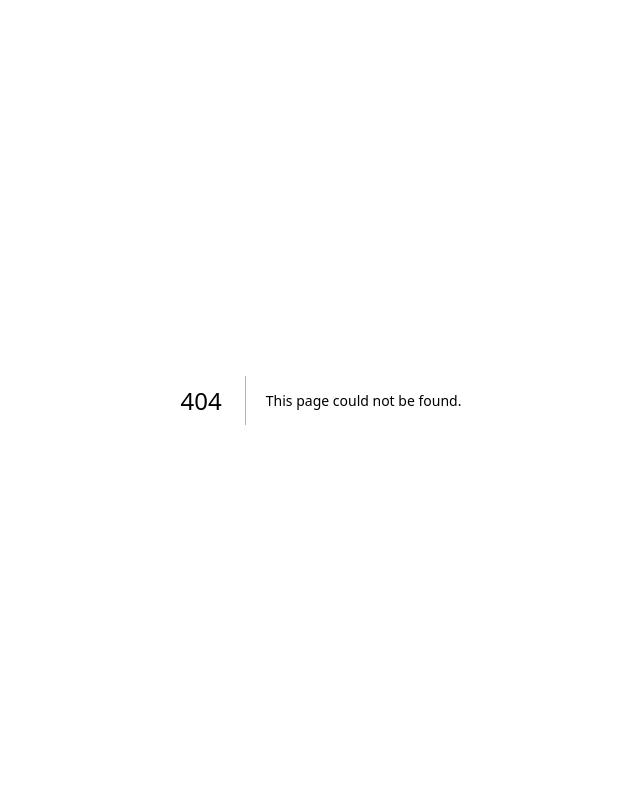
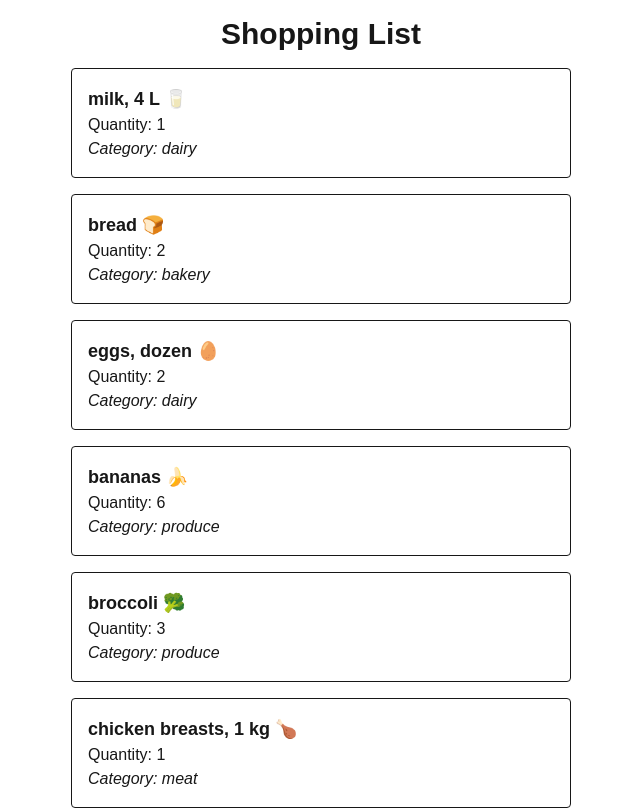
Before and after one commit to verityboyd/cprg306-assignments, a Next.js app: page /week-4 in a window 1280 px wide. Before the commit this address had no page. Shown: the top 810 px of the page, without its empty margins (319-959 px from the left). Built offline with nearby package versions, Linux system fonts and the light colour scheme.

Commit message:
added week-4, item, item-list and json items. repeat week 3 but with mapping

```diff
--- a/app/page.js
+++ b/app/page.js
@@ -13,6 +13,9 @@ export default function Page() {
             <li>
               <Link href="/week-3">Week 3</Link>
             </li>
+            <li>
+              <Link href="/week-4">Week 4</Link>
+            </li>
           </ul>
         </nav>
       </header>
--- /dev/null
+++ b/app/week-4/item-list.js
@@ -0,0 +1,12 @@
+import Item from "./item";
+import items from "./items.json";
+
+export default function ItemList() {
+  return (
+    <ul>
+      {items.map((item) => (
+        <Item key={item.id} {...item} />
+      ))}
+    </ul>
+  );
+}
--- /dev/null
+++ b/app/week-4/item.js
@@ -0,0 +1,9 @@
+export default function Item({ name, quantity, category }) {
+  return (
+    <li className="w-125 m-4 p-4 border rounded">
+      <div className="text-lg font-semibold">{name}</div>
+      <div>Quantity: {quantity}</div>
+      <div className="font-style: italic">Category: {category}</div>
+    </li>
+  );
+}
--- /dev/null
+++ b/app/week-4/items.json
@@ -0,0 +1,74 @@
+[
+  {
+    "id": "1h2GJKH12gkHG31h1H",
+    "name": "milk, 4 L 🥛",
+    "quantity": 1,
+    "category": "dairy"
+  },
+  {
+    "id": "2KJH3k2j3H1k2J3K1H",
+    "name": "bread 🍞",
+    "quantity": 2,
+    "category": "bakery"
+  },
+  {
+    "id": "3h2KJH3k2j3H1k2J3",
+    "name": "eggs, dozen 🥚",
+    "quantity": 2,
+    "category": "dairy"
+  },
+  {
+    "id": "4k2J3K1H2GJKH12gk",
+    "name": "bananas 🍌",
+    "quantity": 6,
+    "category": "produce"
+  },
+  {
+    "id": "5H1h1H2KJH3k2j3H",
+    "name": "broccoli 🥦",
+    "quantity": 3,
+    "category": "produce"
+  },
+  {
+    "id": "6H1k2J3K1H2GJKH1",
+    "name": "chicken breasts, 1 kg 🍗",
+    "quantity": 1,
+    "category": "meat"
+  },
+  {
+    "id": "7gkHG31h1H2KJH3k",
+    "name": "pasta sauce 🍝",
+    "quantity": 3,
+    "category": "canned goods"
+  },
+  {
+    "id": "8j3H1k2J3K1H2GJK",
+    "name": "spaghetti, 454 g 🍝",
+    "quantity": 2,
+    "category": "dry goods"
+  },
+  {
+    "id": "9H12gkHG31h1H2KJ",
+    "name": "toilet paper, 12 pack 🧻",
+    "quantity": 1,
+    "category": "household"
+  },
+  {
+    "id": "10H3k2j3H1k2J3K1",
+    "name": "paper towels, 6 pack",
+    "quantity": 1,
+    "category": "household"
+  },
+  {
+    "id": "11k2J3K1H2GJKH12",
+    "name": "dish soap 🍽️",
+    "quantity": 1,
+    "category": "household"
+  },
+  {
+    "id": "12GJKH12gkHG31h1",
+    "name": "hand soap 🧼",
+    "quantity": 4,
+    "category": "household"
+  }
+]
--- /dev/null
+++ b/app/week-4/page.js
@@ -0,0 +1,10 @@
+import ItemList from "./item-list";
+
+export default function Page() {
+  return (
+    <main className="flex flex-col items-center m-4">
+      <h1 className="font-bold text-3xl">Shopping List</h1>
+      <ItemList />
+    </main>
+  );
+}
```
